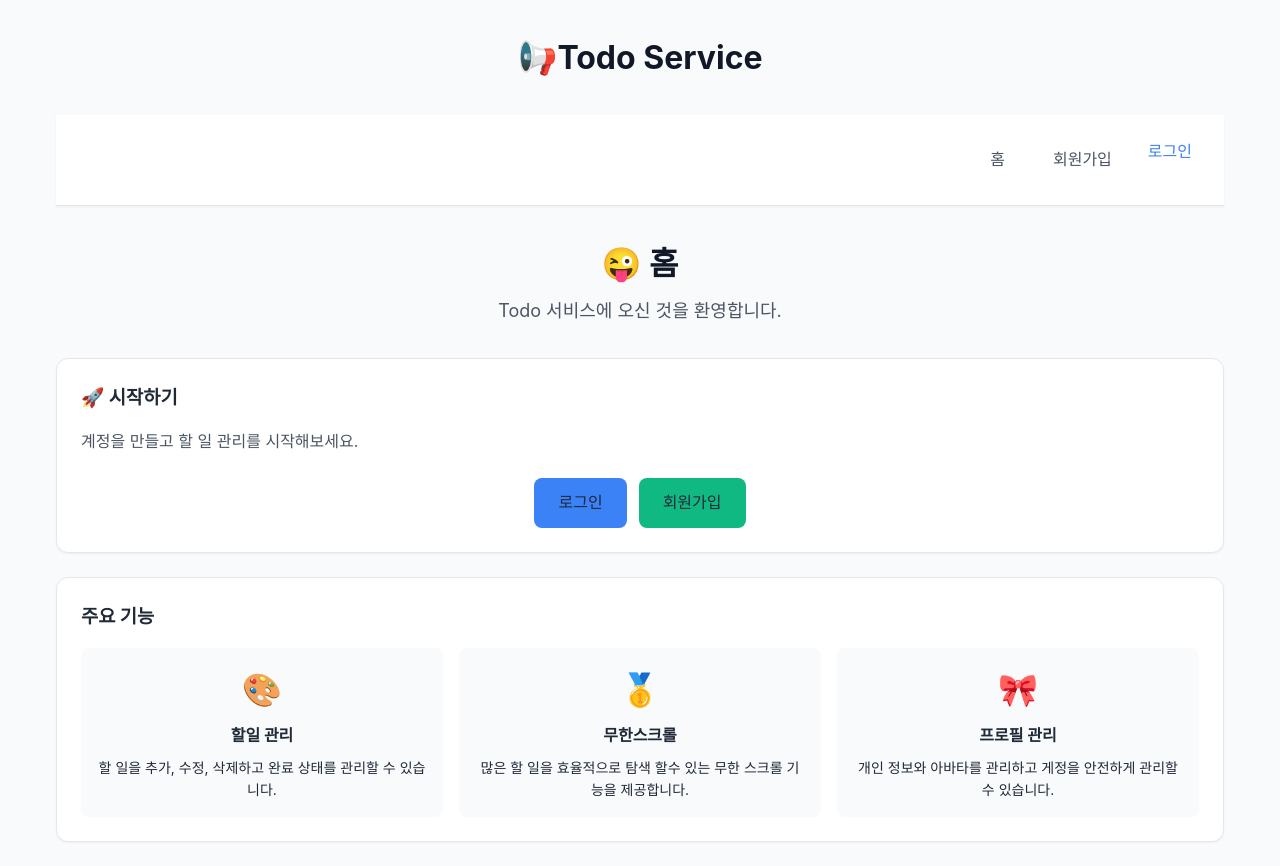
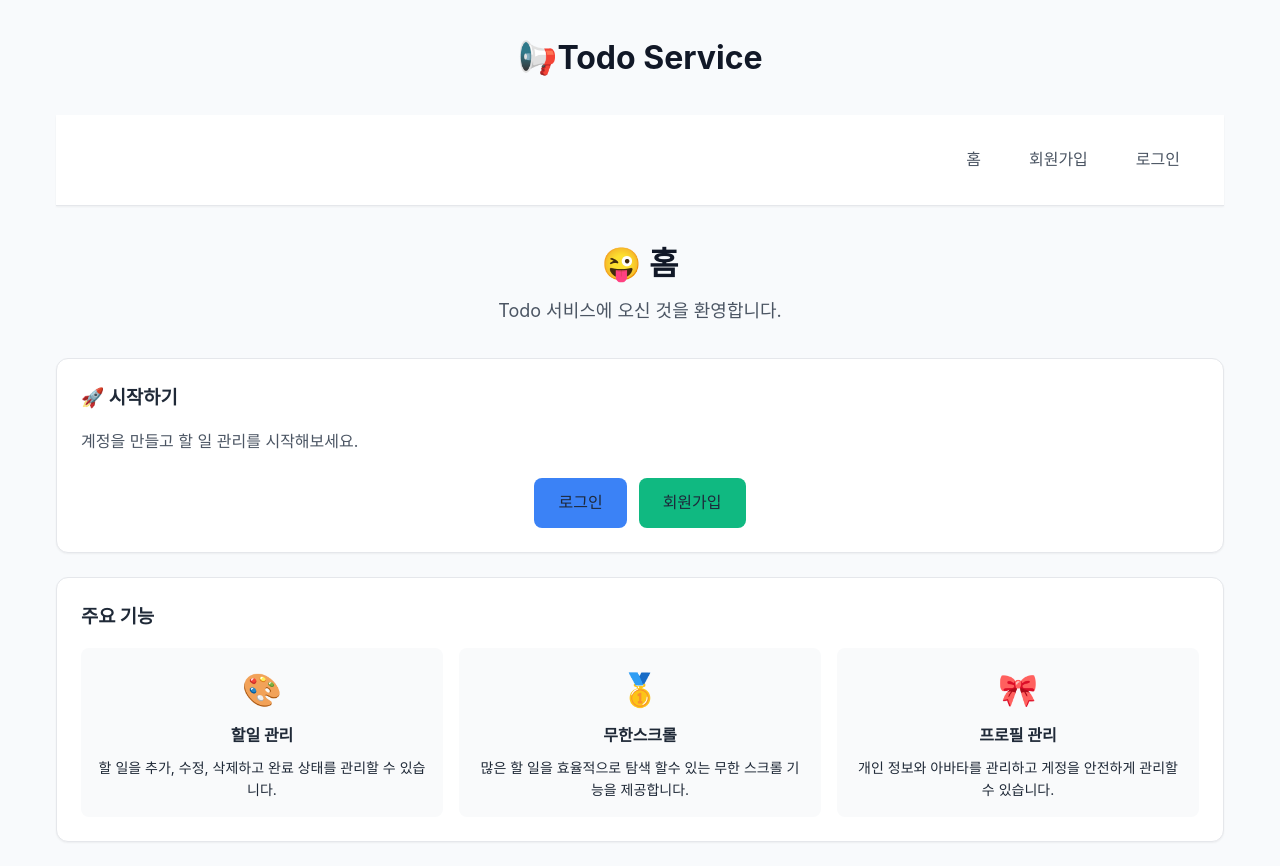
Before and after one commit to yachea/til_vite_ts, a React (Vite) app: page / in a window 1280 px wide. Built offline with nearby package versions, Linux system fonts and the light colour scheme; no server answers.

Commit message:
[docs] 이메일 오류 수정

```diff
--- a/src/App.tsx
+++ b/src/App.tsx
@@ -42,7 +42,11 @@ const TopBar = () => {
           회원가입
         </Link>
       )}
-      {!user && <Link to="/signin">로그인</Link>}
+      {!user && (
+        <Link to="/signin" className="nav-link">
+          로그인
+        </Link>
+      )}
       {user && (
         <Link to="/chat" className="nav-link">
           1 : 1 채팅
```
Also changed, not shown: vercel.json (added).
